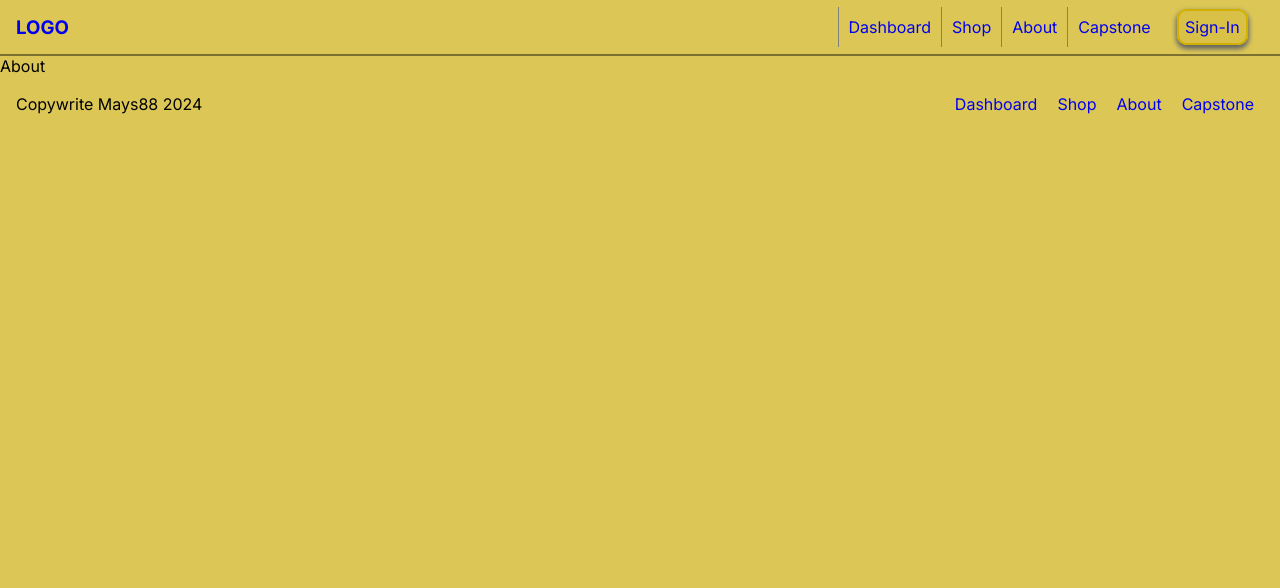
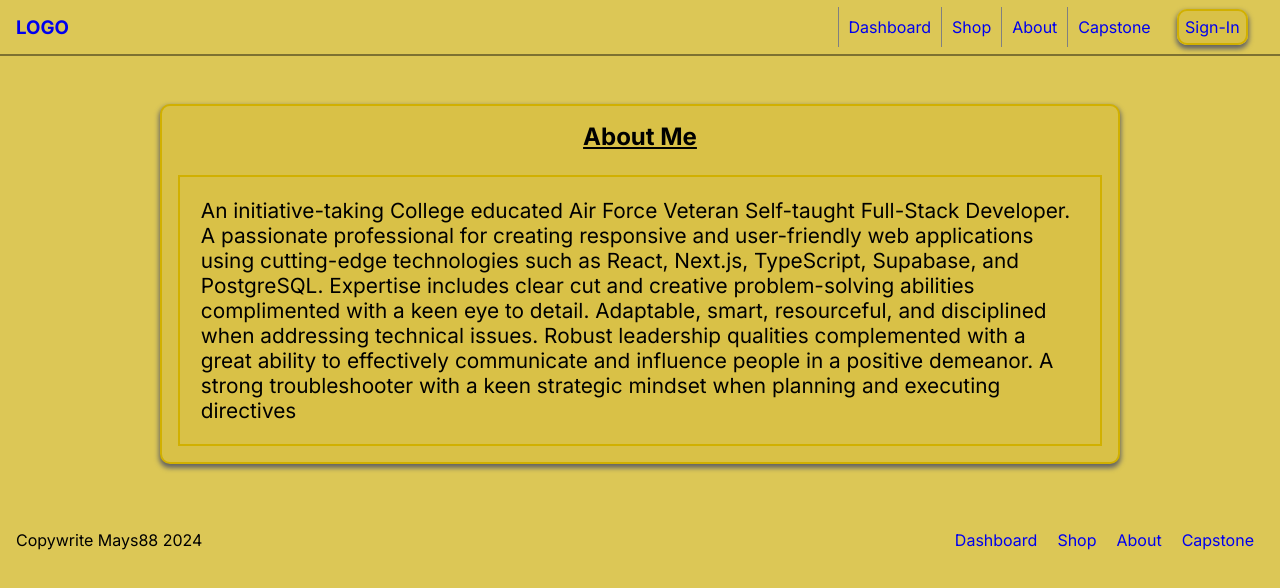
Before and after one commit to mays88/Capstone, a Next.js app: page /about in a window 1280 px wide. Shown: the top 588 px of the page. Built offline with nearby package versions, Linux system fonts and the light colour scheme.

Commit message:
updated about page

```diff
--- /dev/null
+++ b/src/app/(main)/(about)/about/About.module.css
@@ -0,0 +1,24 @@
+.container {
+    width: 75%;
+    margin: 3em auto;
+    padding: 1em;
+    display: flex;
+    flex-direction: column;
+    justify-content: center;
+    align-items: center;
+
+    background-color: #d9c147;
+    border: 2px solid #d1b000;
+    box-shadow: 0px 3px 5px 1px #636363;
+    border-radius: 10px;
+}
+
+.container h2 {
+    text-decoration: underline;
+    padding-bottom: 1em;
+}
+.container p {
+    font-size: 1.3em;
+    padding: 1em;
+    border: 2px solid #d1b000;
+}
--- a/src/app/(main)/(about)/about/page.tsx
+++ b/src/app/(main)/(about)/about/page.tsx
@@ -1,3 +1,23 @@
+import styles from "./About.module.css";
+
 export default function About() {
-    return <div>About</div>;
+    return (
+        <div className={styles.container}>
+            <h2>About Me</h2>
+            <p>
+                An initiative-taking College educated Air Force Veteran
+                Self-taught Full-Stack Developer. A passionate professional for
+                creating responsive and user-friendly web applications using
+                cutting-edge technologies such as React, Next.js, TypeScript,
+                Supabase, and PostgreSQL. Expertise includes clear cut and
+                creative problem-solving abilities complimented with a keen eye
+                to detail. Adaptable, smart, resourceful, and disciplined when
+                addressing technical issues. Robust leadership qualities
+                complemented with a great ability to effectively communicate and
+                influence people in a positive demeanor. A strong troubleshooter
+                with a keen strategic mindset when planning and executing
+                directives
+            </p>
+        </div>
+    );
 }
--- a/src/app/(main)/(capstone)/capstone/page.tsx
+++ b/src/app/(main)/(capstone)/capstone/page.tsx
@@ -74,6 +74,7 @@ export default function Capstone() {
             <h3>Use MongoDB to create a database for your application.</h3>
             <p>Used MongoDB to create the Capstone database for my project</p>
             <h3>Apply appropriate indexes to your database collections.</h3>
+            <p>Added UserID Index to TodoSchema</p>
             <h3>
                 Create reasonable schemas for your data by following data
                 modeling best practices.
```
